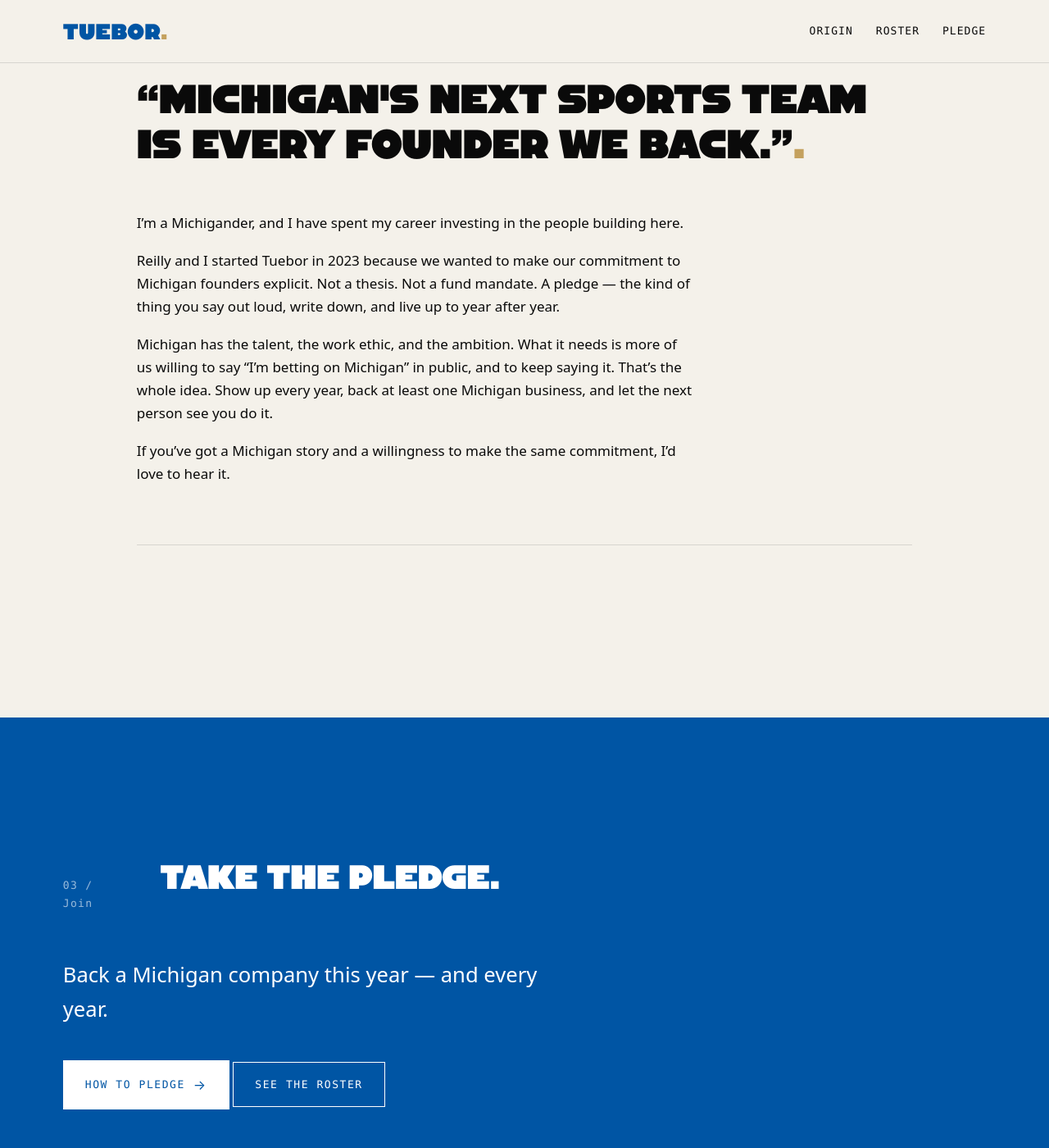
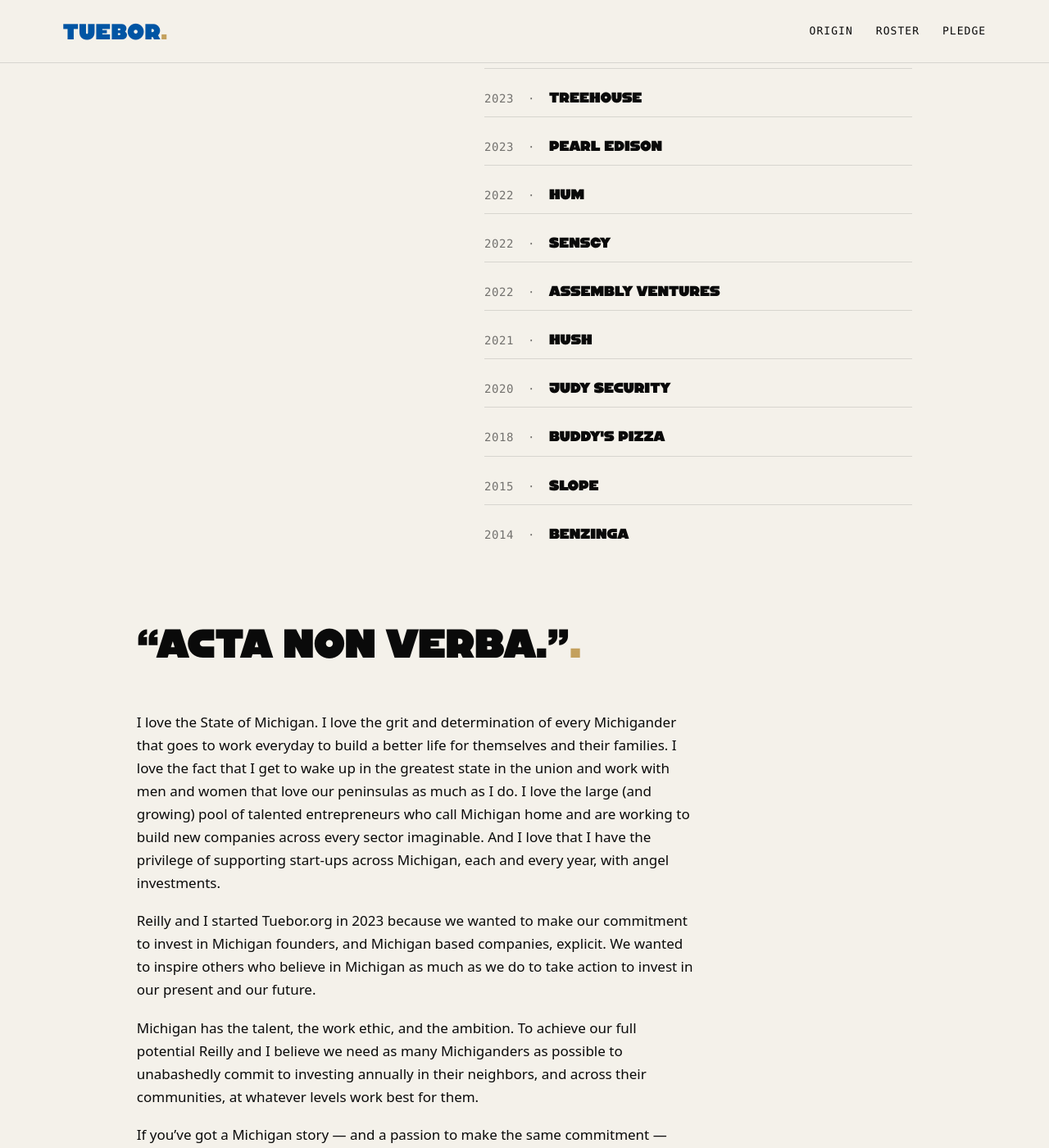
Before and after one commit to arepb/tuebor, a Jekyll site: the page built from _pledgees/chris-thomas.md, in a window 1280 px wide and 1400 px high, scrolled down 909 px. Shown: the whole window at 82% size. Built offline with Jekyll 4.4.1, drawn with Linux system fonts in a browser that asks for light colours; some of the changed text lies outside the part shown.

Commit message:
feat(roster): add Chris Thomas profile content and backed companies
- Add 16 backed Michigan companies (2014–2025) with URLs to Chris Thomas's profile
- Update quote to "Acta Non Verba."
- Replace bio with full personal statement about investing in Michigan
- Remove Tenure stat from all pledgee profile pages

Co-Authored-By: Claude Sonnet 4.6 <noreply@anthropic.com>

```diff
--- a/_layouts/pledgee.html
+++ b/_layouts/pledgee.html
@@ -8,8 +8,6 @@ layout: default
   {%- assign earliest = backed_public | sort: "year" | first -%}
   {%- if earliest.year < first_year -%}{%- assign first_year = earliest.year -%}{%- endif -%}
 {%- endif -%}
-{%- assign latest_year = "now" | date: "%Y" -%}
-{%- assign tenure = latest_year | minus: first_year -%}
 <article class="pledgee">
   <header class="pledgee-hero">
     <div class="pledgee-hero-card">
@@ -22,9 +20,6 @@ layout: default
         <div><dt>Joined</dt><dd>{{ page.year_joined }}</dd></div>
         {%- if backed_count > 0 %}
         <div><dt>Backed</dt><dd>{{ backed_count }}</dd></div>
-        {%- endif %}
-        {%- if tenure > 0 %}
-        <div><dt>Tenure</dt><dd>{{ tenure }} <span class="vital-unit">{% if tenure == 1 %}yr{% else %}yrs{% endif %}</span></dd></div>
         {%- endif %}
       </dl>
       {%- if page.linkedin %}
--- a/_pledgees/chris-thomas.md
+++ b/_pledgees/chris-thomas.md
@@ -12,14 +12,79 @@ portrait: /assets/images/pledgees/chris-thomas-halftone.png
 og_image: /assets/images/pledgees/chris-thomas-og.png
 linkedin: https://www.linkedin.com/in/christopherthomas
 founder: true
-quote: "Michigan's next sports team is every founder we back."
+quote: "Acta Non Verba."
+backed:
+  - year: 2025
+    company: "Michigander Coffee Co."
+    url: "https://michigandercoffee.com/"
+    public: true
+  - year: 2025
+    company: "Scorbit"
+    url: "https://scorbit.io/"
+    public: true
+  - year: 2025
+    company: "Embedder"
+    url: "https://embedder.com/"
+    public: true
+  - year: 2024
+    company: "Our Next Energy"
+    url: "https://one.ai/"
+    public: true
+  - year: 2024
+    company: "Bloom"
+    url: "https://www.bloomnetwork.ai/"
+    public: true
+  - year: 2023
+    company: "Pearl Edison"
+    url: "https://www.pearledison.com/"
+    public: true
+  - year: 2023
+    company: "Treehouse"
+    url: "https://treehouse.pro/"
+    public: true
+  - year: 2023
+    company: "Kall Morris Inc."
+    url: "https://www.kmi.space/"
+    public: true
+  - year: 2022
+    company: "Assembly Ventures"
+    url: "https://www.assemblyventures.com/"
+    public: true
+  - year: 2022
+    company: "SensCy"
+    url: "https://senscy.com/"
+    public: true
+  - year: 2022
+    company: "Hum"
+    url: "https://letshum.com/"
+    public: true
+  - year: 2021
+    company: "Hush"
+    url: "https://www.gethush.ai/"
+    public: true
+  - year: 2020
+    company: "Judy Security"
+    url: "https://www.judysecurity.ai/"
+    public: true
+  - year: 2018
+    company: "Buddy's Pizza"
+    url: "https://buddyspizza.com/"
+    public: true
+  - year: 2015
+    company: "Slope"
+    url: "http://goslope.com/"
+    public: true
+  - year: 2014
+    company: "Benzinga"
+    url: "https://www.benzinga.com/"
+    public: true
 published: true
 ---
 
-I'm a Michigander, and I have spent my career investing in the people building here.
+I love the State of Michigan. I love the grit and determination of every Michigander that goes to work everyday to build a better life for themselves and their families. I love the fact that I get to wake up in the greatest state in the union and work with men and women that love our peninsulas as much as I do. I love the large (and growing) pool of talented entrepreneurs who call Michigan home and are working to build new companies across every sector imaginable. And I love that I have the privilege of supporting start-ups across Michigan, each and every year, with angel investments.
 
-Reilly and I started Tuebor in 2023 because we wanted to make our commitment to Michigan founders explicit. Not a thesis. Not a fund mandate. A pledge — the kind of thing you say out loud, write down, and live up to year after year.
+Reilly and I started Tuebor.org in 2023 because we wanted to make our commitment to invest in Michigan founders, and Michigan based companies, explicit. We wanted to inspire others who believe in Michigan as much as we do to take action to invest in our present and our future.
 
-Michigan has the talent, the work ethic, and the ambition. What it needs is more of us willing to say "I'm betting on Michigan" in public, and to keep saying it. That's the whole idea. Show up every year, back at least one Michigan business, and let the next person see you do it.
+Michigan has the talent, the work ethic, and the ambition. To achieve our full potential Reilly and I believe we need as many Michiganders as possible to unabashedly commit to investing annually in their neighbors, and across their communities, at whatever levels work best for them.
 
-If you've got a Michigan story and a willingness to make the same commitment, I'd love to hear it.
+If you've got a Michigan story — and a passion to make the same commitment — take the Tuebor Pledge today.
```
